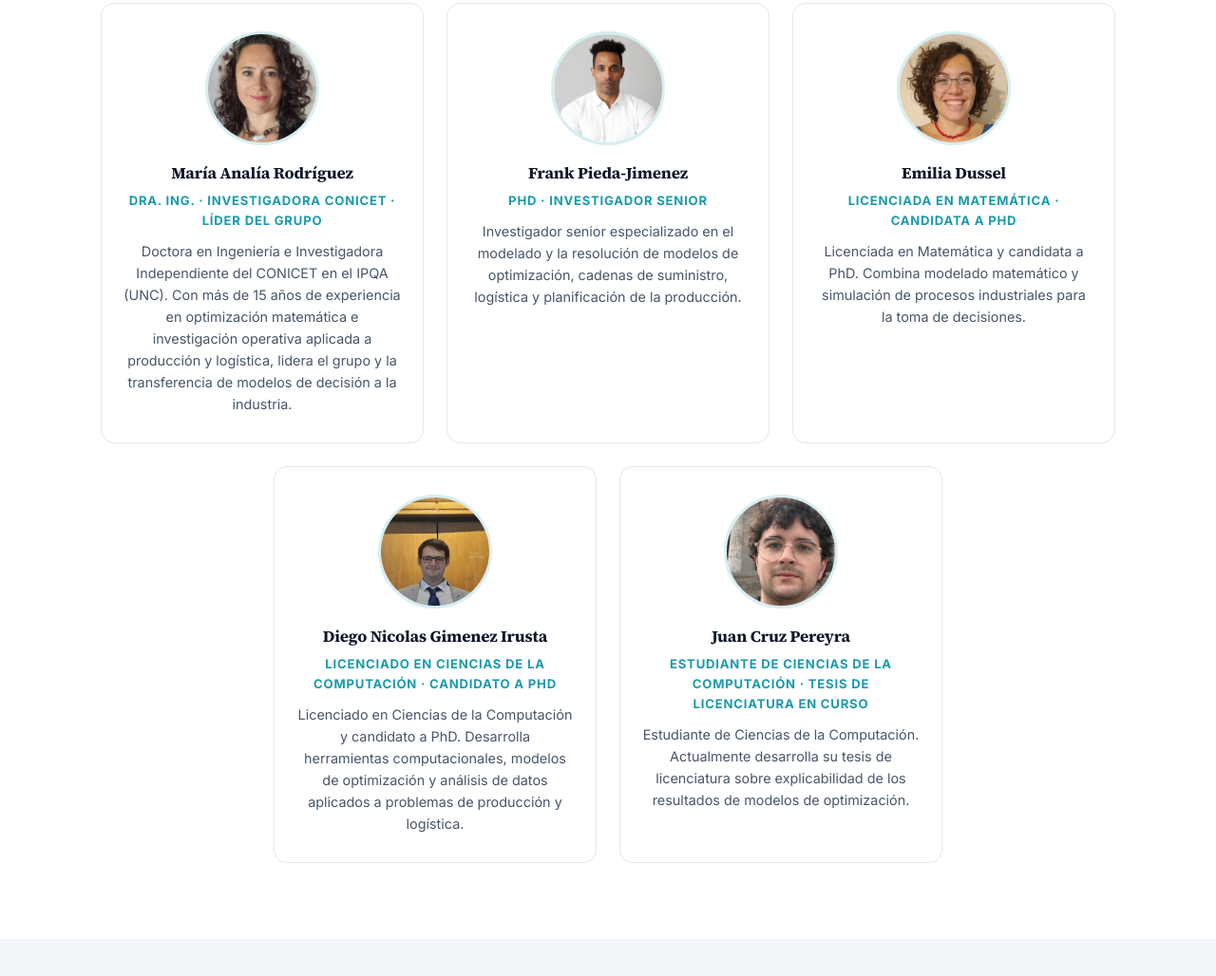
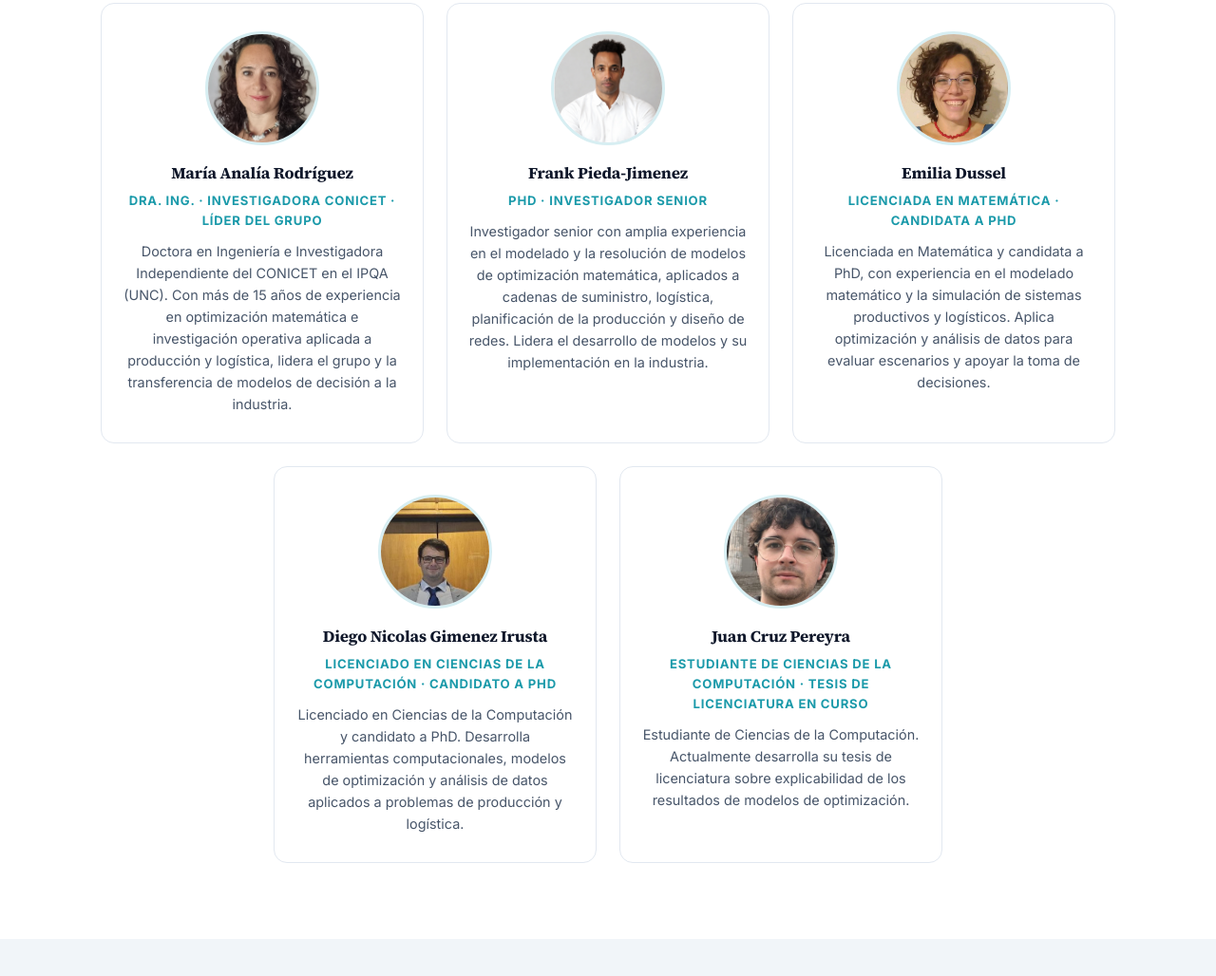
Before and after one commit to diegogimenez04/ispl, a website: page index.html in a window 1280 px wide. Shown: the part 3839-4867 px from the top of the page at 95% size. Drawn offline with Linux system fonts and the light colour scheme.

Commit message:
Equipo: mejora bios de Frank y Emilia (experiencia en modelado, sin nicho bioforestal)

```diff
--- a/index.html
+++ b/index.html
@@ -234,7 +234,7 @@
             </div>
             <h3>Frank Pieda-Jimenez</h3>
             <p class="member-role" data-i18n="team.role2">PhD · Investigador senior</p>
-            <p class="member-bio" data-i18n="team.bio2">Investigador senior especializado en el modelado y la resolución de modelos de optimización, cadenas de suministro, logística y planificación de la producción.</p>
+            <p class="member-bio" data-i18n="team.bio2">Investigador senior con amplia experiencia en el modelado y la resolución de modelos de optimización matemática, aplicados a cadenas de suministro, logística, planificación de la producción y diseño de redes. Lidera el desarrollo de modelos y su implementación en la industria.</p>
           </article>
           <article class="member">
             <div class="member-avatar">
@@ -242,7 +242,7 @@
             </div>
             <h3>Emilia Dussel</h3>
             <p class="member-role" data-i18n="team.role3">Licenciada en Matemática · Candidata a PhD</p>
-            <p class="member-bio" data-i18n="team.bio3">Licenciada en Matemática y candidata a PhD. Combina modelado matemático y simulación de procesos industriales para la toma de decisiones.</p>
+            <p class="member-bio" data-i18n="team.bio3">Licenciada en Matemática y candidata a PhD, con experiencia en el modelado matemático y la simulación de sistemas productivos y logísticos. Aplica optimización y análisis de datos para evaluar escenarios y apoyar la toma de decisiones.</p>
           </article>
           <article class="member">
             <div class="member-avatar">
--- a/js/main.js
+++ b/js/main.js
@@ -64,9 +64,9 @@
       "team.role1": "Dra. Ing. · Investigadora CONICET · Líder del grupo",
       "team.bio1": "Doctora en Ingeniería e Investigadora Independiente del CONICET en el IPQA (UNC). Con más de 15 años de experiencia en optimización matemática e investigación operativa aplicada a producción y logística, lidera el grupo y la transferencia de modelos de decisión a la industria.",
       "team.role2": "PhD · Investigador senior",
-      "team.bio2": "Investigador senior especializado en el modelado y la resolución de modelos de optimización, cadenas de suministro, logística y planificación de la producción.",
+      "team.bio2": "Investigador senior con amplia experiencia en el modelado y la resolución de modelos de optimización matemática, aplicados a cadenas de suministro, logística, planificación de la producción y diseño de redes. Lidera el desarrollo de modelos y su implementación en la industria.",
       "team.role3": "Licenciada en Matemática · Candidata a PhD",
-      "team.bio3": "Licenciada en Matemática y candidata a PhD. Combina modelado matemático y simulación de procesos industriales para la toma de decisiones.",
+      "team.bio3": "Licenciada en Matemática y candidata a PhD, con experiencia en el modelado matemático y la simulación de sistemas productivos y logísticos. Aplica optimización y análisis de datos para evaluar escenarios y apoyar la toma de decisiones.",
       "team.role4": "Licenciado en Ciencias de la Computación · Candidato a PhD",
       "team.bio4": "Licenciado en Ciencias de la Computación y candidato a PhD. Desarrolla herramientas computacionales, modelos de optimización y análisis de datos aplicados a problemas de producción y logística.",
       "team.role5": "Estudiante de Ciencias de la Computación · Tesis de licenciatura en curso",
@@ -166,9 +166,9 @@
       "team.role1": "PhD · CONICET researcher · Group leader",
       "team.bio1": "PhD in Engineering and CONICET Independent Researcher at IPQA (UNC). With over 15 years of experience in mathematical optimization and operations research applied to production and logistics, she leads the group and the transfer of decision models to industry.",
       "team.role2": "PhD · Senior researcher",
-      "team.bio2": "Senior researcher specialized in the modeling and solving of optimization models, supply chains, logistics, and production planning.",
+      "team.bio2": "Senior researcher with extensive experience in the modeling and solving of mathematical optimization models, applied to supply chains, logistics, production planning, and network design. Leads model development and its implementation in industry.",
       "team.role3": "B.Sc. in Mathematics · PhD candidate",
-      "team.bio3": "Holds a B.Sc. in Mathematics and is a PhD candidate, combining mathematical modeling and simulation of industrial processes for decision-making.",
+      "team.bio3": "B.Sc. in Mathematics and PhD candidate, with experience in the mathematical modeling and simulation of production and logistics systems. Applies optimization and data analytics to evaluate scenarios and support decision-making.",
       "team.role4": "B.Sc. in Computer Science · PhD candidate",
       "team.bio4": "Holds a B.Sc. in Computer Science and is a PhD candidate, building computational tools, optimization models, and data analytics applied to production and logistics problems.",
       "team.role5": "Computer Science student · Bachelor's thesis in progress",
```
